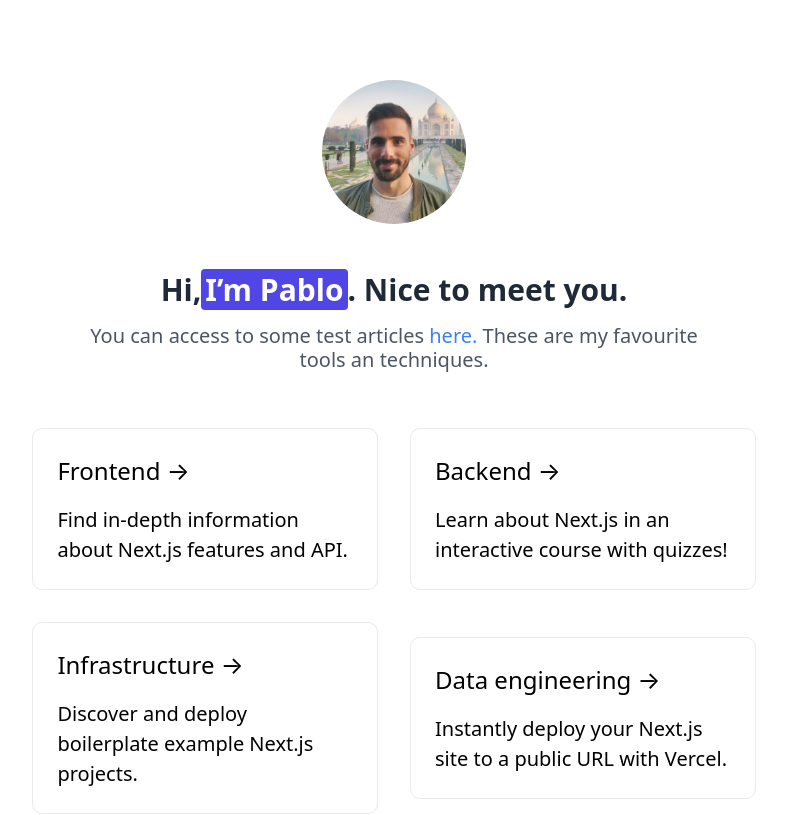
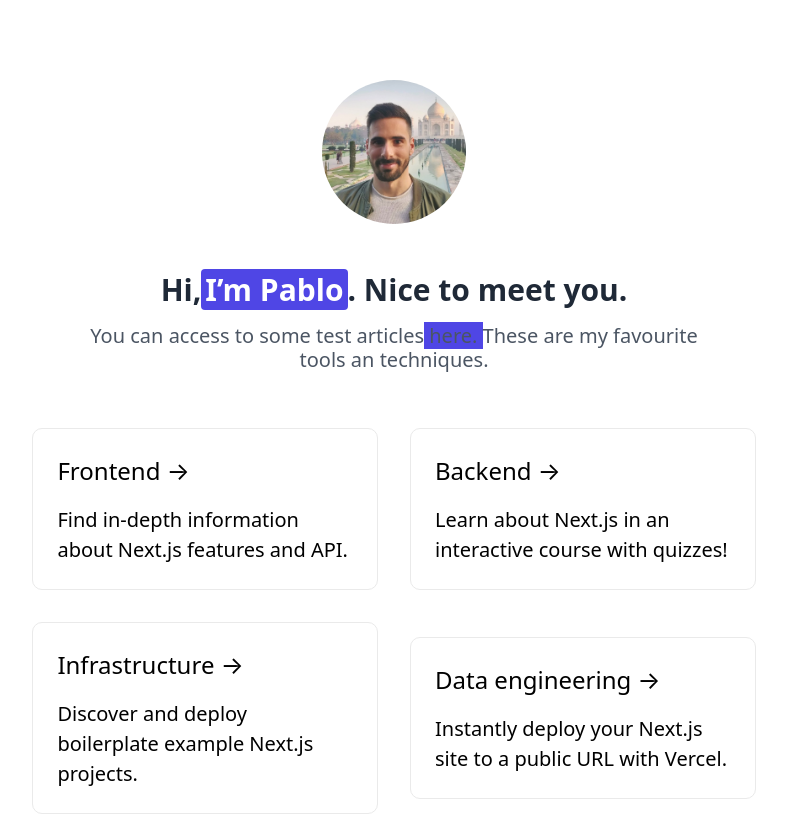
Before and after one commit to portovep/pabloporto.me, a Next.js app: page / in a window 1280 px wide. Shown: the top 815 px of the page, without its empty margins (246-1033 px from the left). Built offline with nearby package versions, Linux system fonts and the light colour scheme.

Commit message:
Change link color to improve accessibility

```diff
--- a/pages/index.tsx
+++ b/pages/index.tsx
@@ -19,7 +19,7 @@ export default function Home() {
                     <p className="text-gray-600 mt-4">
                         You can access to some test articles
                         <Link href={`/posts`}>
-                            <a className="text-blue-500 hover:underline" rel="noopener noreferrer">
+                            <a className="bg-indigo-600 hover:underline" rel="noopener noreferrer">
                                 &nbsp;here.&nbsp;
                             </a>
                         </Link>
```
